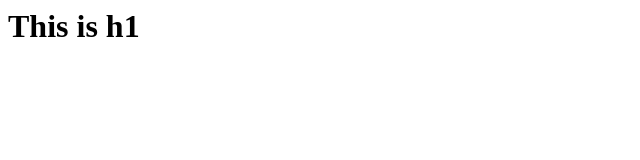
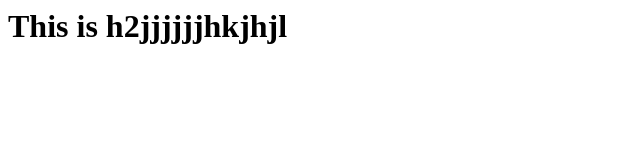
Before and after one commit to sscsuit/sscsuit, a plain HTML site: page index.html in a window 1280 px wide. Shown: the whole page, without its empty margins (0-640 px from the left). Drawn offline with Linux system fonts and the light colour scheme.

Commit message:
2nd updated

```diff
--- a/index.html
+++ b/index.html
@@ -1,6 +1,6 @@
 <html>
  <head></head>
  <body>
-  <h1>This is h1</h1>
+  <h1>This is h2jjjjjjhkjhjl</h1>
  </body>
 </html>
```
